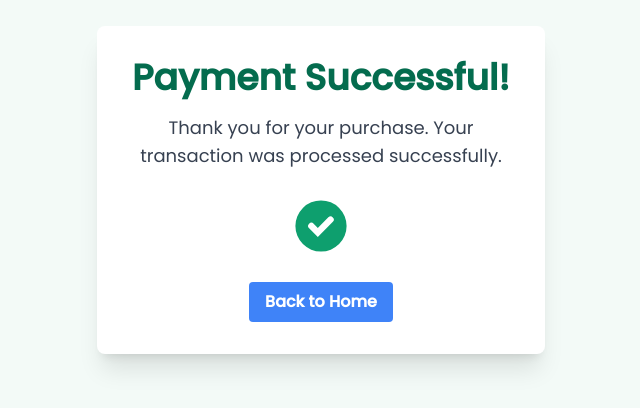
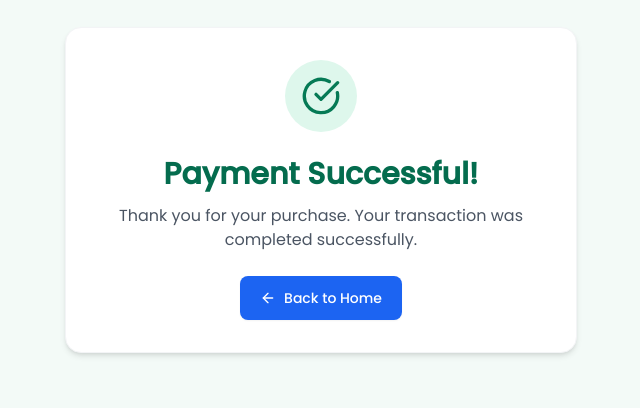
Before and after one commit to AkilaIshanMeegoda/Food-Site-Frontend, a React (Vite) app: page /checkout/success in a window 1280 px wide. Shown: the part 210-618 px from the top of the page, without its empty margins (319-959 px from the left). Built offline with nearby package versions, Linux system fonts and the light colour scheme.

Commit message:
Re-style pages using lucide-react

```diff
--- a/src/pages/checkout/CancelPage.jsx
+++ b/src/pages/checkout/CancelPage.jsx
@@ -1,35 +1,30 @@
 import React from 'react';
+import { XCircle, ArrowLeft } from 'lucide-react';
 
 const Cancel = () => {
   return (
-    <div className="flex items-center justify-center min-h-screen bg-red-50 p-4">
-      <div className="bg-white shadow-xl rounded-lg p-8 max-w-md mx-auto">
-        <h1 className="text-4xl font-bold text-red-700 mb-4 text-center">
+    <div className="flex items-center justify-center min-h-screen bg-red-50 px-4 py-10">
+      <div className="bg-white border border-gray-100 shadow-md rounded-2xl max-w-lg w-full p-8 text-center">
+        <div className="flex items-center justify-center mb-6">
+          <div className="bg-red-100 rounded-full p-4">
+            <XCircle className="w-10 h-10 text-red-600" />
+          </div>
+        </div>
+
+        <h1 className="text-3xl font-bold text-red-700 mb-3">
           Payment Cancelled
         </h1>
-        <p className="text-gray-700 text-lg mb-6 text-center">
+        <p className="text-gray-600 text-md mb-6">
           Your payment process was cancelled. Please try again or contact support if you need assistance.
         </p>
-        <div className="flex justify-center mb-6">
-          <svg
-            className="w-16 h-16 text-red-500"
-            fill="none"
-            stroke="currentColor"
-            viewBox="0 0 24 24"
-            strokeWidth="2"
-            xmlns="http://www.w3.org/2000/svg"
-          >
-            <path strokeLinecap="round" strokeLinejoin="round" d="M6 18L18 6M6 6l12 12" />
-          </svg>
-        </div>
-        <div className="flex justify-center">
-          <a
-            href="/"
-            className="bg-blue-500 hover:bg-blue-600 text-white font-bold py-2 px-4 rounded"
-          >
-            Back to Home
-          </a>
-        </div>
+
+        <a
+          href="/"
+          className="inline-flex items-center justify-center px-5 py-3 text-sm font-medium text-white bg-blue-600 rounded-lg shadow-sm hover:bg-blue-700 transition-all"
+        >
+          <ArrowLeft className="w-4 h-4 mr-2" />
+          Back to Home
+        </a>
       </div>
     </div>
   );
--- a/src/pages/checkout/SuccessPage.jsx
+++ b/src/pages/checkout/SuccessPage.jsx
@@ -1,36 +1,30 @@
 import React from 'react';
+import { CheckCircle, ArrowLeft } from 'lucide-react';
 
 const Success = () => {
   return (
-    <div className="flex items-center justify-center min-h-screen bg-green-50 p-4">
-      <div className="bg-white shadow-xl rounded-lg p-8 max-w-md mx-auto">
-        <h1 className="text-4xl font-bold text-green-700 mb-4 text-center">
+    <div className="flex items-center justify-center min-h-screen bg-green-50 px-4 py-10">
+      <div className="bg-white border border-gray-100 shadow-md rounded-2xl max-w-lg w-full p-8 text-center">
+        <div className="flex items-center justify-center mb-6">
+          <div className="bg-green-100 rounded-full p-4">
+            <CheckCircle className="w-10 h-10 text-green-600" />
+          </div>
+        </div>
+
+        <h1 className="text-3xl font-bold text-green-700 mb-3">
           Payment Successful!
         </h1>
-        <p className="text-gray-700 text-lg mb-6 text-center">
-          Thank you for your purchase. Your transaction was processed successfully.
+        <p className="text-gray-600 text-md mb-6">
+          Thank you for your purchase. Your transaction was completed successfully.
         </p>
-        <div className="flex justify-center mb-6">
-          <svg
-            className="w-16 h-16 text-green-500"
-            fill="currentColor"
-            viewBox="0 0 20 20"
-          >
-            <path
-              fillRule="evenodd"
-              d="M10 18a8 8 0 100-16 8 8 0 000 16zm3.707-9.293a1 1 0 00-1.414-1.414L9 10.586 7.707 9.293a1 1 0 10-1.414 1.414L9 13.414l4.707-4.707z"
-              clipRule="evenodd"
-            />
-          </svg>
-        </div>
-        <div className="flex justify-center">
-          <a
-            href="/"
-            className="bg-blue-500 hover:bg-blue-600 text-white font-bold py-2 px-4 rounded"
-          >
-            Back to Home
-          </a>
-        </div>
+
+        <a
+          href="/"
+          className="inline-flex items-center justify-center px-5 py-3 text-sm font-medium text-white bg-blue-600 rounded-lg shadow-sm hover:bg-blue-700 transition-all"
+        >
+          <ArrowLeft className="w-4 h-4 mr-2" />
+          Back to Home
+        </a>
       </div>
     </div>
   );
```
